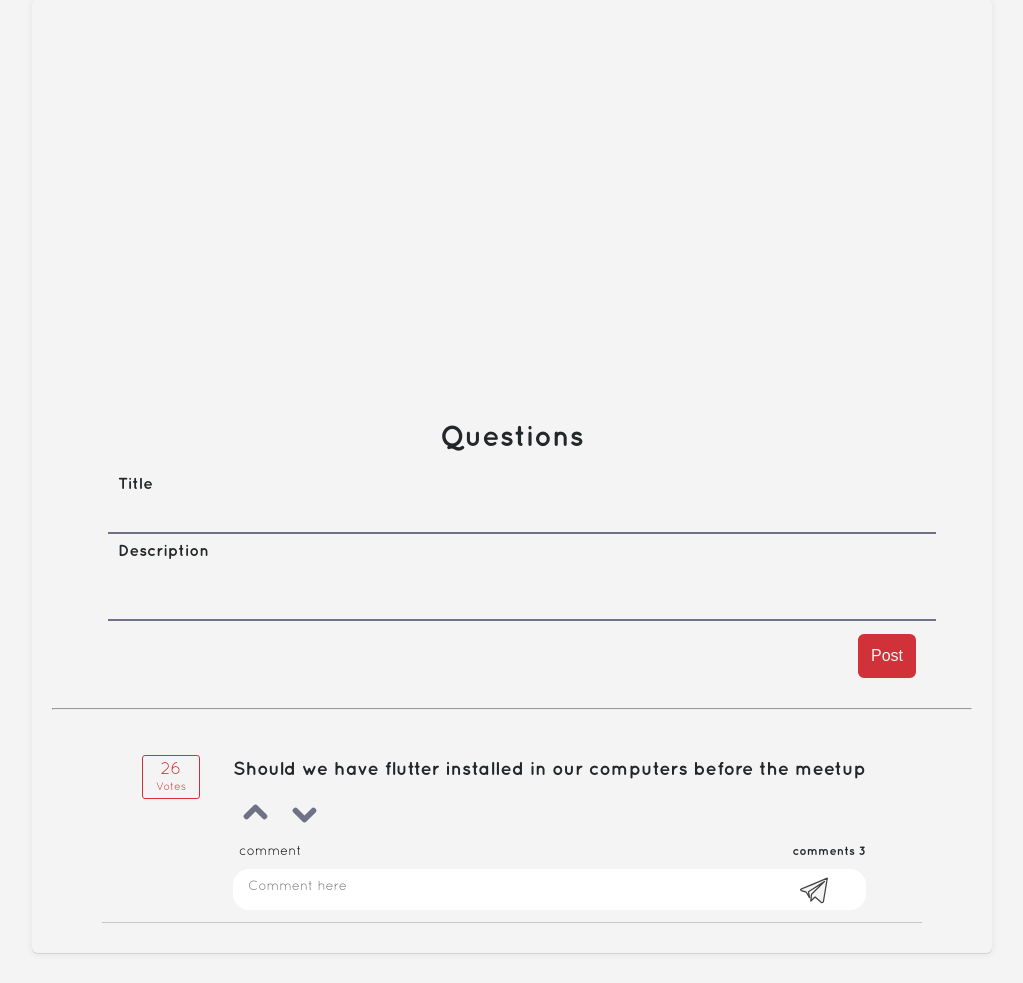
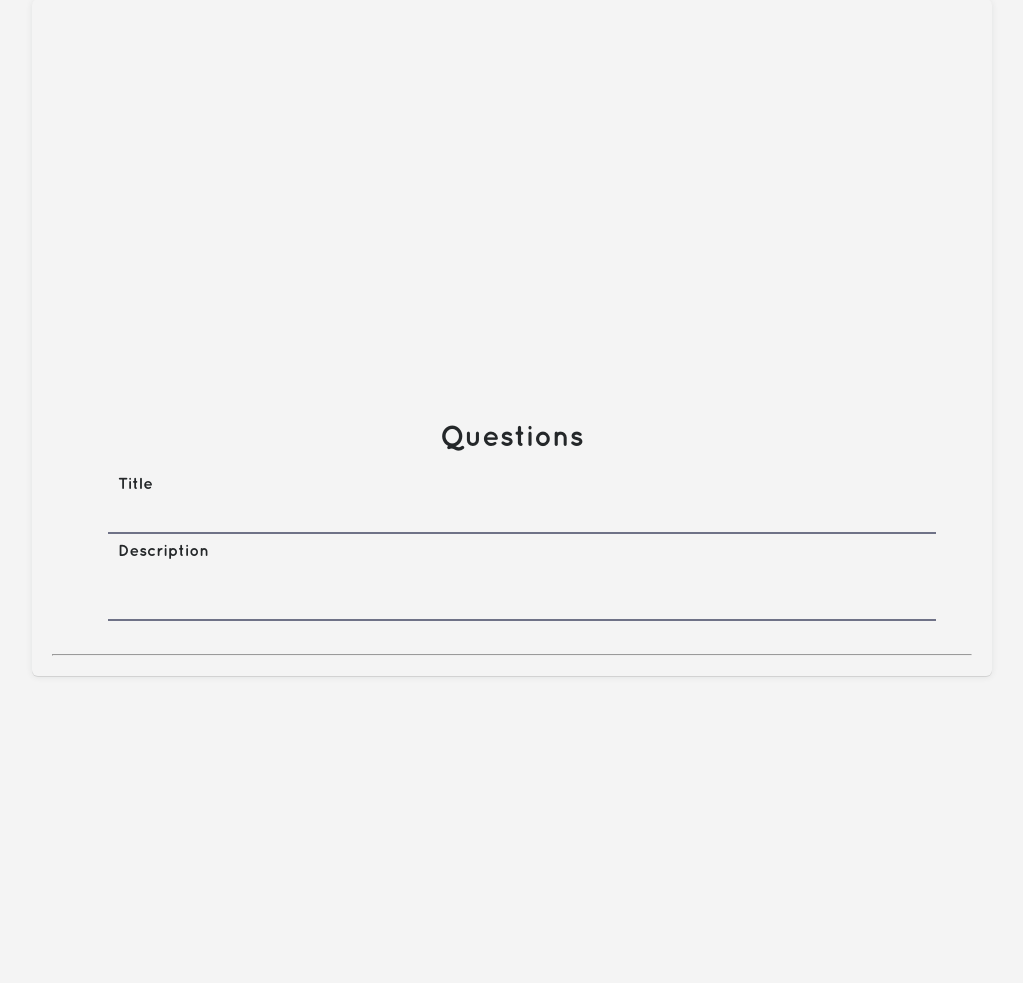
Before and after one commit to misocho/questioner, a Python web app: template UI/templates/questions.html in a window 1280 px wide. Shown: the part 131-1114 px from the top of the page, without its empty margins (128-1151 px from the left). After the commit the page ends 808 px from the top, so only its background shows below. Run offline with Jinja, Linux system fonts and the light colour scheme; the template is opened without the code that fills it, so the values that code supplies are empty.

Commit message:
[finishes #164268478] adds styling to the questions page

```diff
--- a/UI/static/post_question.js
+++ b/UI/static/post_question.js
@@ -1,4 +1,19 @@
 var postQuestion = document.getElementById('post-button');
+
+function DisplayPostButton(event) {
+    let title = document.getElementById('title-textarea').value;
+    let body = document.getElementById('description-textarea').value;
+
+    if (title.length & body.length){
+        postQuestion.style.display = 'block';
+    }
+
+    else{
+        postQuestion.style.display = 'none';
+    }
+}
+
+
 
 function PostQuestion(event) {
     event.preventDefault()
@@ -29,5 +44,5 @@ function PostQuestion(event) {
             }
         })
 }
-
+window.addEventListener('keyup', DisplayPostButton);
 postQuestion.addEventListener('click', PostQuestion);
--- a/UI/static/questions.css
+++ b/UI/static/questions.css
@@ -243,10 +243,10 @@ label {
     transition: .3s;
 }
 #post-button{
-    display: block;
     margin:10px;
     text-align: right;
     width: auto;
+    display: none;
 }
 
 #post-btn{
--- a/UI/templates/questions.html
+++ b/UI/templates/questions.html
@@ -66,69 +66,7 @@
                             <hr class="line">
                         </div>
                         <div id="question-list">
-                            <div class="q-list">
-                                <div class="q-summary">
-                                    <div class="count">
-                                        <div class="side-count">
-                                            <div class="total-counts">
-                                                <span title="votes">26</span>
-                                            </div>
-                                            <div>Votes</div>
-                                        </div>
-                                    </div>
-                                    <div class="summary">
-                                        <a href="#" class="question">
-                                            <h3>Should we have flutter installed in our computers before the meetup
-                                            </h3>
-                                        </a>
-                                        <div class="like">
-                                            <button class="like-btn">
-                                                <?xml version="1.0" ?>
-                                                <!DOCTYPE svg
-                                                    PUBLIC '-//W3C//DTD SVG 1.1//EN' 'http://www.w3.org/Graphics/SVG/1.1/DTD/svg11.dtd'>
-                                                <svg enable-background="new 0 0 32 32" height="32px" id="Layer_1"
-                                                    version="1.1" viewBox="0 0 32 32" width="32px" xml:space="preserve"
-                                                    xmlns="http://www.w3.org/2000/svg"
-                                                    xmlns:xlink="http://www.w3.org/1999/xlink">
-                                                    <path
-                                                        d="M18.221,7.206l9.585,9.585c0.879,0.879,0.879,2.317,0,3.195l-0.8,0.801c-0.877,0.878-2.316,0.878-3.194,0  l-7.315-7.315l-7.315,7.315c-0.878,0.878-2.317,0.878-3.194,0l-0.8-0.801c-0.879-0.878-0.879-2.316,0-3.195l9.587-9.585  c0.471-0.472,1.103-0.682,1.723-0.647C17.115,6.524,17.748,6.734,18.221,7.206z"
-                                                        fill="" /></svg>
-                                            </button>
-                                            <button class="like-btn">
-                                                <?xml version="1.0" ?>
-                                                <!DOCTYPE svg
-                                                    PUBLIC '-//W3C//DTD SVG 1.1//EN' 'http://www.w3.org/Graphics/SVG/1.1/DTD/svg11.dtd'>
-                                                <svg enable-background="new 0 0 32 32" height="32px" id="Layer_1"
-                                                    version="1.1" viewBox="0 0 32 32" width="32px" xml:space="preserve"
-                                                    xmlns="http://www.w3.org/2000/svg"
-                                                    xmlns:xlink="http://www.w3.org/1999/xlink">
-                                                    <path
-                                                        d="M14.77,23.795L5.185,14.21c-0.879-0.879-0.879-2.317,0-3.195l0.8-0.801c0.877-0.878,2.316-0.878,3.194,0  l7.315,7.315l7.316-7.315c0.878-0.878,2.317-0.878,3.194,0l0.8,0.801c0.879,0.878,0.879,2.316,0,3.195l-9.587,9.585  c-0.471,0.472-1.104,0.682-1.723,0.647C15.875,24.477,15.243,24.267,14.77,23.795z"
-                                                        fill="" /></svg>
-                                            </button>
-                                        </div>
-                                        <div class="comments-box">
-                                            <button class="comment">comment
-                                            </button>
-                                            <a href="#" class="comments">comments<span> 3</span></a>
 
-
-                                            <div class="comment-box">
-                                                <div class="comment-area">
-                                                    <textarea name="" class="comment-textarea"
-                                                        placeholder="Comment here"></textarea>
-
-                                                </div>
-                                                <div class="send-icon">
-                                                    <img class="send-img" src="../images/send.svg">
-                                                </div>
-                                            </div>
-                                        </div>
-                                    </div>
-                                </div>
-
-
-                            </div>
 
 
 
```
